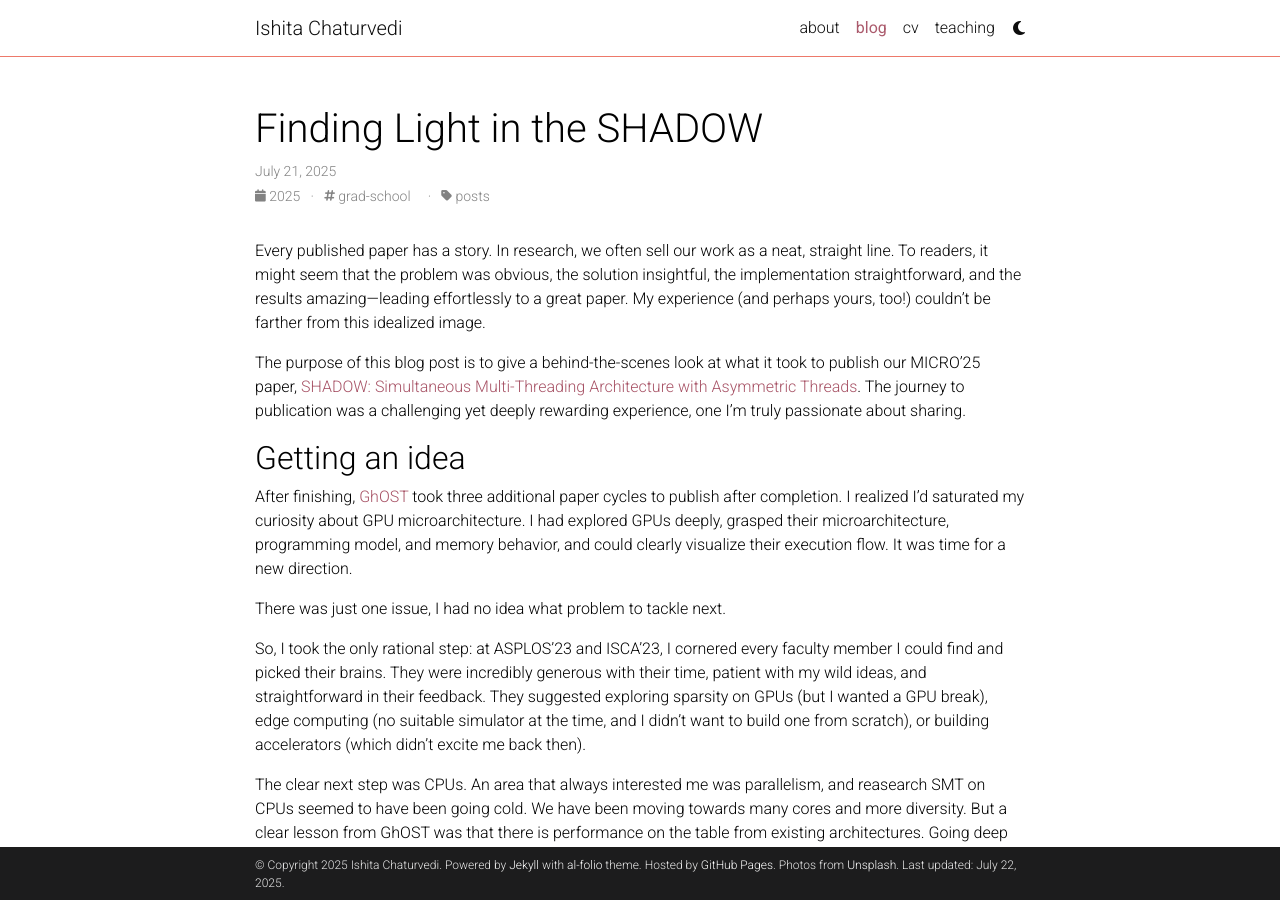
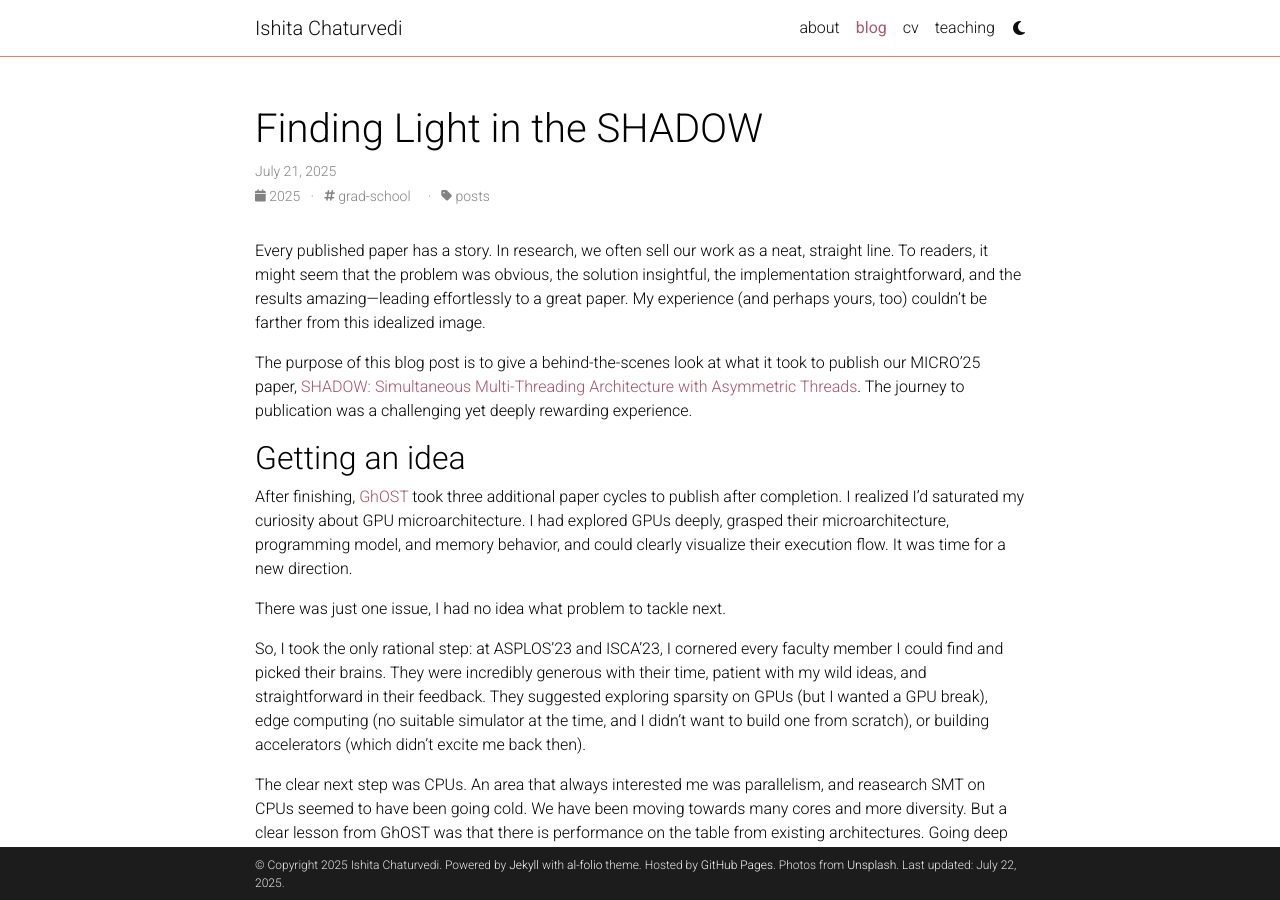
Before and after one commit to ishitachaturvedi/ishitachaturvedi.github.io, a Jekyll site: the page built from _posts/2025-02-03-Reflections-through-grad-school.md, in a window 1280 px wide and 900 px high. Built offline with Jekyll 4.4.1, drawn with Linux system fonts in a browser that asks for light colours; comment, search, counter and statistics services are not loaded; a style sheet for code colours, icons or effects is not loaded.

```diff
--- a/_posts/2025-02-03-Reflections-through-grad-school.md
+++ b/_posts/2025-02-03-Reflections-through-grad-school.md
@@ -7,9 +7,9 @@
 categories: posts
 ---
 
- Every published paper has a story. In research, we often sell our work as a neat, straight line. To readers, it might seem that the problem was obvious, the solution insightful, the implementation straightforward, and the results amazing—leading effortlessly to a great paper. My experience (and perhaps yours, too!) couldn’t be farther from this idealized image.
+ Every published paper has a story. In research, we often sell our work as a neat, straight line. To readers, it might seem that the problem was obvious, the solution insightful, the implementation straightforward, and the results amazing—leading effortlessly to a great paper. My experience (and perhaps yours, too) couldn’t be farther from this idealized image.
 
-The purpose of this blog post is to give a behind-the-scenes look at what it took to publish our MICRO'25 paper, [SHADOW: Simultaneous Multi-Threading Architecture with Asymmetric Threads]({{ '/assets/pdf/SHADOW_MICRO.pdf' | relative_url }}). The journey to publication was a challenging yet deeply rewarding experience, one I'm truly passionate about sharing.
+The purpose of this blog post is to give a behind-the-scenes look at what it took to publish our MICRO'25 paper, [SHADOW: Simultaneous Multi-Threading Architecture with Asymmetric Threads]({{ '/assets/pdf/SHADOW_MICRO.pdf' | relative_url }}). The journey to publication was a challenging yet deeply rewarding experience.
 
 <h2> Getting an idea </h2>
 
```
